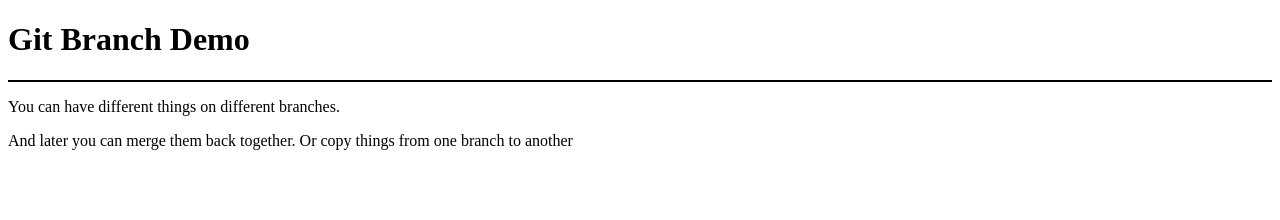
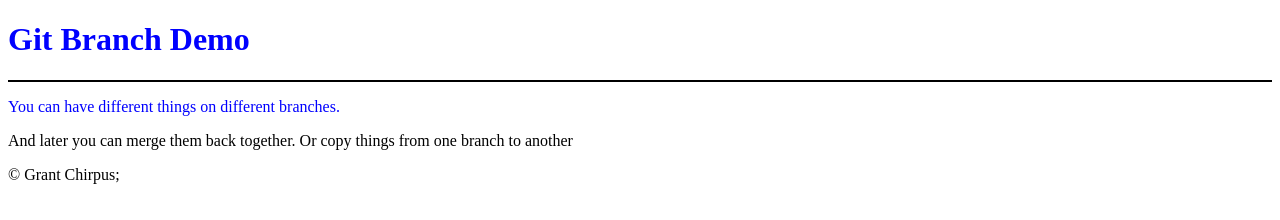
Before and after one commit to zelrsn/git-branches-starter, a plain HTML site: page index.html in a window 1280 px wide. Drawn offline with Linux system fonts and the light colour scheme.

Commit message:
blue intro & header

```diff
--- a/index.html
+++ b/index.html
@@ -12,5 +12,8 @@
         <p class="intro">You can have different things on different branches.</p>
         <p>And later you can merge them back together. Or copy things from one
             branch to another</p>
+
+
+            &copy Grant Chirpus;
     </div>
 </body>
--- a/styles.css
+++ b/styles.css
@@ -1,3 +1,8 @@
 header {
     border-bottom: 2px solid black;
+    color:blue;
 }
+
+.intro {
+	color:blue;
+}
```
